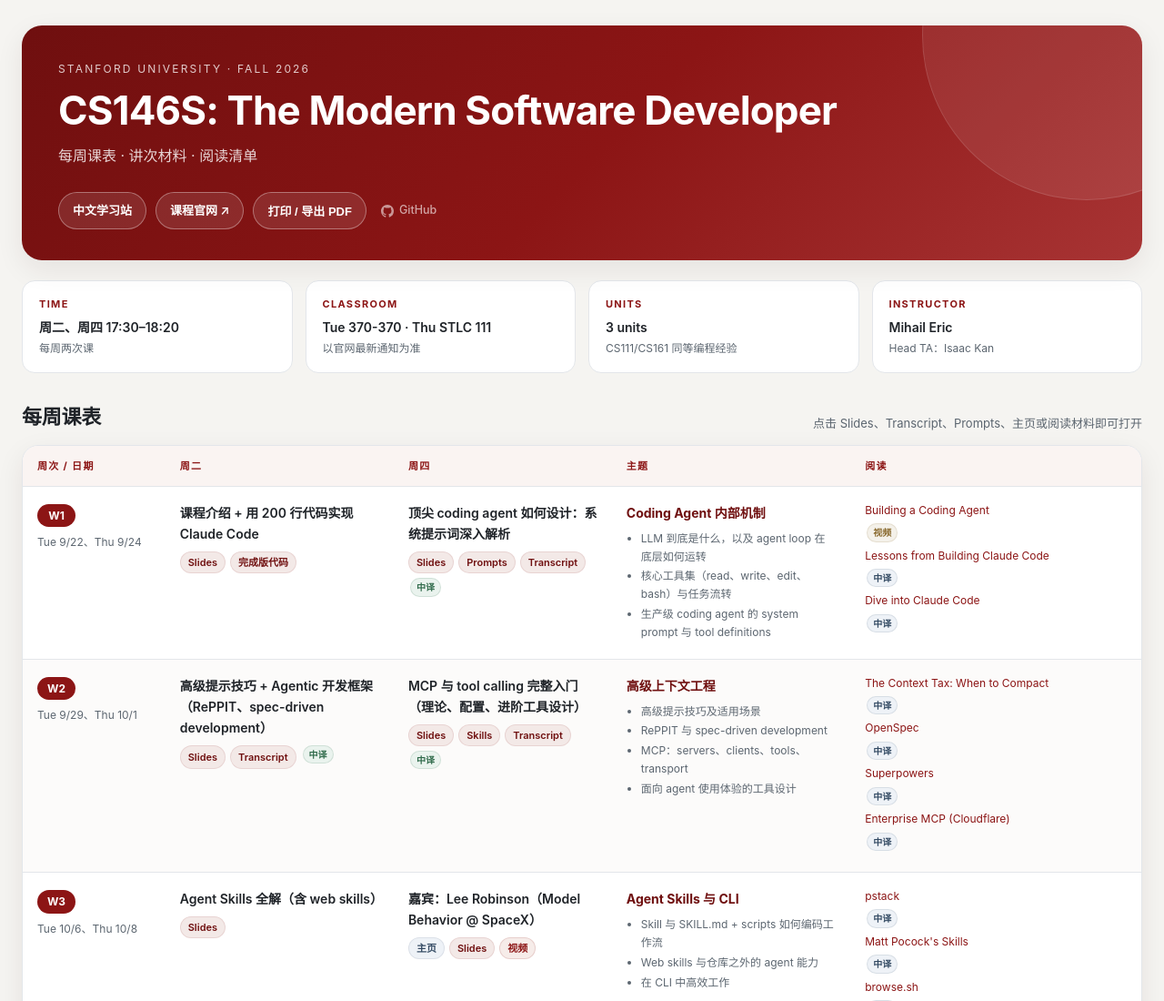
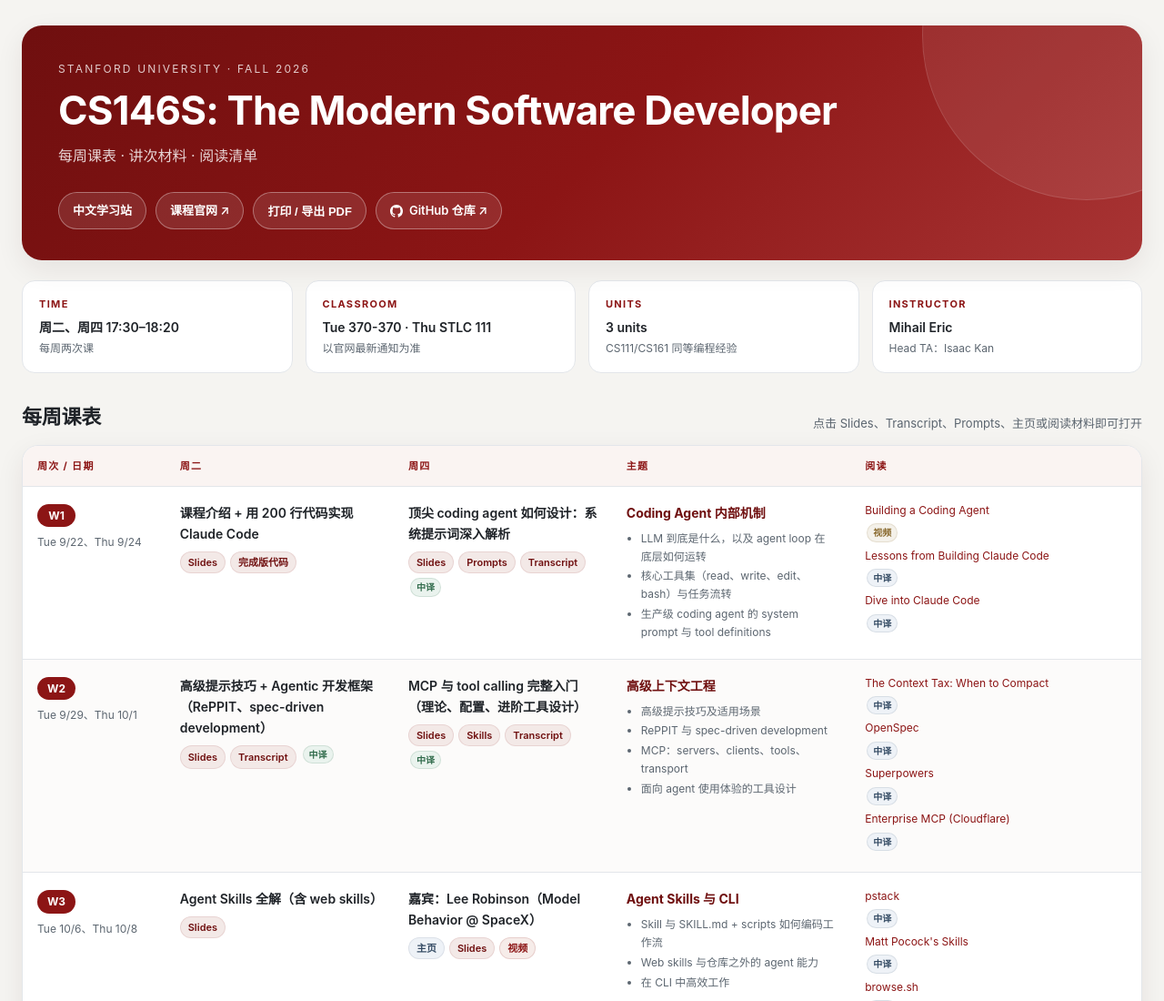
Before and after one commit to sysuleo/CS146S_CN_study, a plain HTML site: page app/static/schedule.html in a window 1280 px wide. Shown: the top 1100 px of the page at 91% size. Drawn offline with Linux system fonts and the light colour scheme.

Commit message:
docs: README 移除与其他项目的对比，改为只讲本项目优势；课表页 GitHub 入口提为按钮
- README 删除「与 Lucaswang81/CS146S_CN 的区别」整节（含优势/不足/选型建议）与致谢中的参考项目条目
- 新增「这个项目的优势」：学习深度 / 原文可追溯 / 边界清楚 / 工具链自洽
- schedule.html：GitHub 入口由灰色文字链改为与「中文学习站」「课程官网」同款胶囊按钮，文案改为 GitHub 仓库 ↗

```diff
--- a/app/static/schedule.html
+++ b/app/static/schedule.html
@@ -71,18 +71,7 @@
     cursor: pointer;
   }
   .btn:hover { background: rgba(255, 255, 255, .18); color: #fff; text-decoration: none; }
-  .gh-link {
-    display: inline-flex;
-    align-items: center;
-    gap: 6px;
-    padding: 9px 6px;
-    color: rgba(255, 255, 255, .62);
-    font-size: 12.5px;
-    font-weight: 500;
-    transition: color .18s ease;
-  }
-  .gh-link svg { width: 14px; height: 14px; fill: currentColor; opacity: .9; }
-  .gh-link:hover { color: #fff; text-decoration: none; }
+  .btn svg { width: 14px; height: 14px; fill: currentColor; }
   .info-grid {
     display: grid;
     grid-template-columns: repeat(4, minmax(0, 1fr));
@@ -242,7 +231,7 @@
       <a class="btn" href="study/index.html">中文学习站</a>
       <a class="btn" href="https://themodernsoftware.dev/" target="_blank" rel="noopener noreferrer">课程官网 ↗</a>
       <button class="btn" type="button" onclick="window.print()">打印 / 导出 PDF</button>
-      <a class="gh-link" href="https://github.com/sysuleo/CS146S_CN_study" target="_blank" rel="noopener noreferrer" title="GitHub 仓库 · 欢迎 Star"><svg viewBox="0 0 16 16" aria-hidden="true"><path d="M8 0C3.58 0 0 3.58 0 8c0 3.54 2.29 6.53 5.47 7.59.4.07.55-.17.55-.38 0-.19-.01-.82-.01-1.49-2.01.37-2.53-.49-2.69-.94-.09-.23-.48-.94-.82-1.13-.28-.15-.68-.52-.01-.53.63-.01 1.08.58 1.23.82.72 1.21 1.87.87 2.33.66.07-.52.28-.87.51-1.07-1.78-.2-3.64-.89-3.64-3.95 0-.87.31-1.59.82-2.15-.08-.2-.36-1.02.08-2.12 0 0 .67-.21 2.2.82.64-.18 1.32-.27 2-.27s1.36.09 2 .27c1.53-1.04 2.2-.82 2.2-.82.44 1.1.16 1.92.08 2.12.51.56.82 1.27.82 2.15 0 3.07-1.87 3.75-3.65 3.95.29.25.54.73.54 1.48 0 1.07-.01 1.93-.01 2.2 0 .21.15.46.55.38A8.01 8.01 0 0 0 16 8c0-4.42-3.58-8-8-8z"/></svg>GitHub</a>
+      <a class="btn" href="https://github.com/sysuleo/CS146S_CN_study" target="_blank" rel="noopener noreferrer" title="GitHub 仓库 · 欢迎 Star"><svg viewBox="0 0 16 16" aria-hidden="true"><path d="M8 0C3.58 0 0 3.58 0 8c0 3.54 2.29 6.53 5.47 7.59.4.07.55-.17.55-.38 0-.19-.01-.82-.01-1.49-2.01.37-2.53-.49-2.69-.94-.09-.23-.48-.94-.82-1.13-.28-.15-.68-.52-.01-.53.63-.01 1.08.58 1.23.82.72 1.21 1.87.87 2.33.66.07-.52.28-.87.51-1.07-1.78-.2-3.64-.89-3.64-3.95 0-.87.31-1.59.82-2.15-.08-.2-.36-1.02.08-2.12 0 0 .67-.21 2.2.82.64-.18 1.32-.27 2-.27s1.36.09 2 .27c1.53-1.04 2.2-.82 2.2-.82.44 1.1.16 1.92.08 2.12.51.56.82 1.27.82 2.15 0 3.07-1.87 3.75-3.65 3.95.29.25.54.73.54 1.48 0 1.07-.01 1.93-.01 2.2 0 .21.15.46.55.38A8.01 8.01 0 0 0 16 8c0-4.42-3.58-8-8-8z"/></svg>GitHub 仓库 ↗</a>
     </div>
   </header>
 
```
Also changed, not shown: 1 other file.
